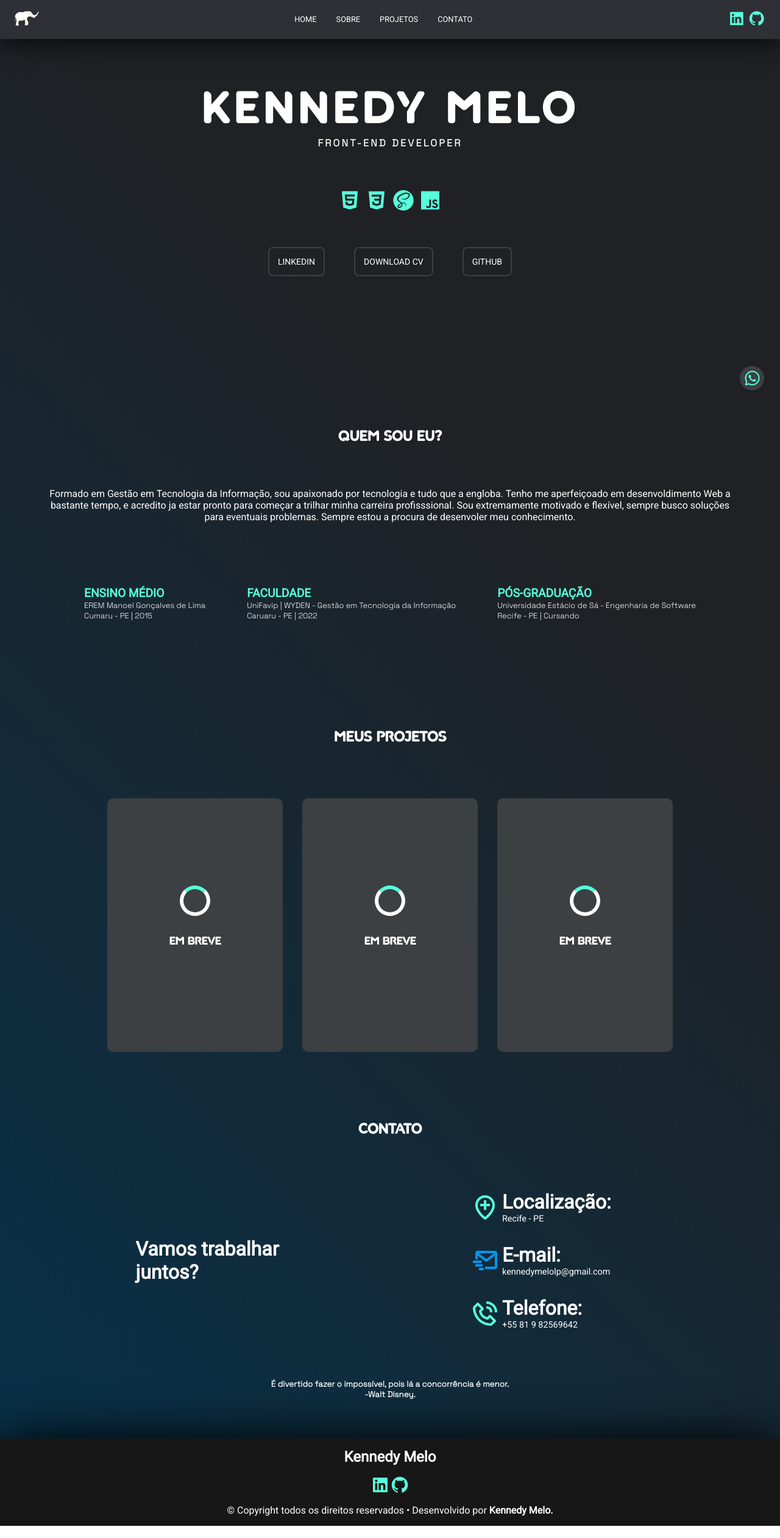
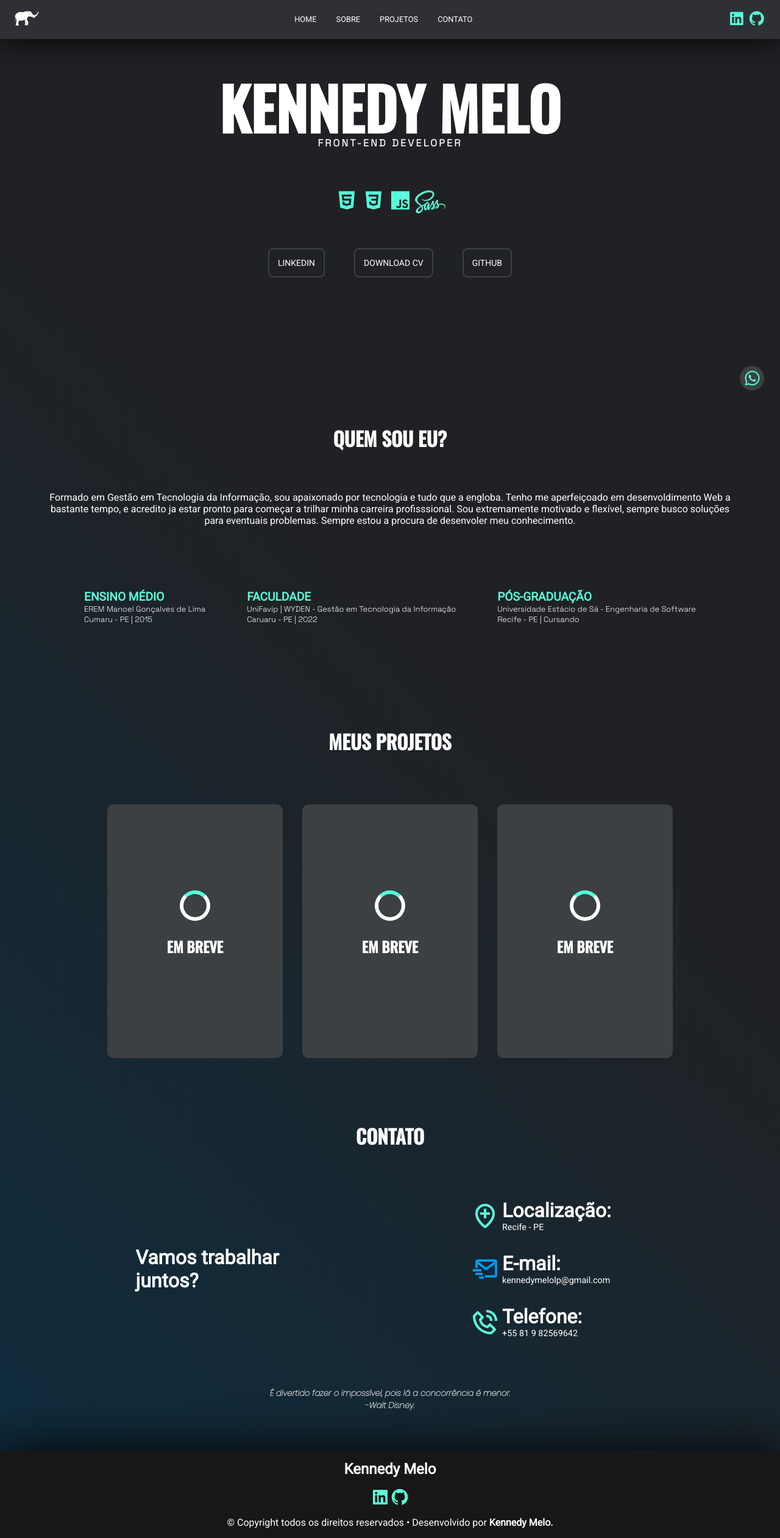
Before and after one commit to knnme/myportfolio, a plain HTML site: page index.html in a window 1280 px wide. Shown: the whole page at 61% size. Drawn offline with nearby package versions, Linux system fonts and the light colour scheme; a script that the page names is missing.

Commit message:
FIX | Fixing fonts and hover bugs

```diff
--- a/index.html
+++ b/index.html
@@ -12,6 +12,7 @@
     <link href='https://unpkg.com/boxicons@2.1.2/css/boxicons.min.css' rel='stylesheet'>
     <link rel="stylesheet" href="styles/sass/style.css">
     <title>Kennedy Melo</title>
+    <script src="https://kit.fontawesome.com/6944266e12.js" crossorigin="anonymous"></script>
 </head>
 
 <body>
@@ -44,8 +45,8 @@
             <div class="skills">
                 <i class='bx bxl-html5 html' title="HTML"></i>
                 <i class='bx bxl-css3 css' title="CSS"></i>
-                <i class='bx bxl-sass sass' title="SASS"></i>
                 <i class='bx bxl-javascript js' title="JavaScript"></i>
+                <i class='fa-brands fa-sass sass' title="SASS"></i>
             </div>
             <div class="bottons">
                 <div class="bottom-linkedin">
--- a/styles/sass/fonts.css
+++ b/styles/sass/fonts.css
@@ -1,8 +1,7 @@
-@font-face {
-    font-family: Quitars;
-    src: url(/fonts/Quitars.otf) format('opentype');
-}
-
 @import url('https://fonts.googleapis.com/css2?family=Roboto&display=swap');
 
 @import url('https://fonts.googleapis.com/css2?family=Space+Grotesk:wght@300&display=swap');
+
+@import url('https://fonts.googleapis.com/css2?family=Poppins:ital,wght@0,300;0,400;1,100&display=swap');
+
+@import url('https://fonts.googleapis.com/css2?family=Oswald:wght@300;400;500&display=swap');
--- a/styles/sass/style.sass
+++ b/styles/sass/style.sass
@@ -10,9 +10,9 @@
 body
     background-color: variables.$bg-color
     background: variables.$bg-gradient
-    background-size: 200% 200%
+    background-size: 300% 200%
     color: variables.$text-color
-    animation: colors 15s ease infinite
+    animation: colors 13s ease infinite
 
     @keyframes colors
         0%
@@ -31,7 +31,7 @@ body
         list-style: none
 
     h2, h1
-        font-family: 'Quitars'
+        font-family: 'Oswald'
     p, a, h5
         font-family: 'Roboto'
 
@@ -39,7 +39,6 @@ i
     color: variables.$primary-color
 
 .header
-
     nav
         display: flex
         justify-content: space-between
@@ -51,10 +50,8 @@ i
         z-index: 100
         padding: 0 1.5rem
         box-shadow: 0rem 0rem 3rem 0rem black
-
     button //mobile
         display: none
-
     ul
         height: 100%
         @include mixins.flex-center
@@ -78,9 +75,7 @@ i
 
     h1
         font-size: 6rem
-        font-family: 'Quitars'
         line-height: 1
-        letter-spacing: .5rem
 
     h2
         font-size: 1rem
@@ -96,22 +91,22 @@ i
     .skills
 
         .html:hover
-            font-size: 50px
+            transform: scale(1.25)
             color: #f06529
             transition: 0.5s
 
         .css:hover
-            font-size: 50px
+            transform: scale(1.25)
             color: #264de4
             transition: 0.5s
 
         .sass:hover
-            font-size: 50px
+            transform: scale(1.25)
             color: #CF649A
             transition: 0.5s
 
         .js:hover
-            font-size: 50px
+            transform: scale(1.25)
             color: #F0DB4F
             transition: 0.5s
 
@@ -339,7 +334,8 @@ i
     padding: 4rem
 
     h5
-        font-family: "Space Grotesk"
+        font-family: "poppins"
+        font-style: italic
 
 .whatsapp
     a
```
Also changed, not shown: styles/sass/style.css, 2 other files.
